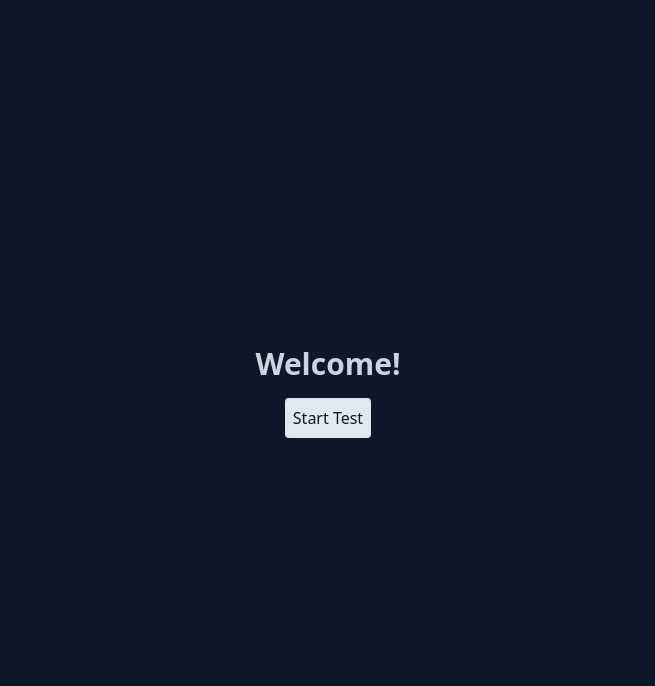
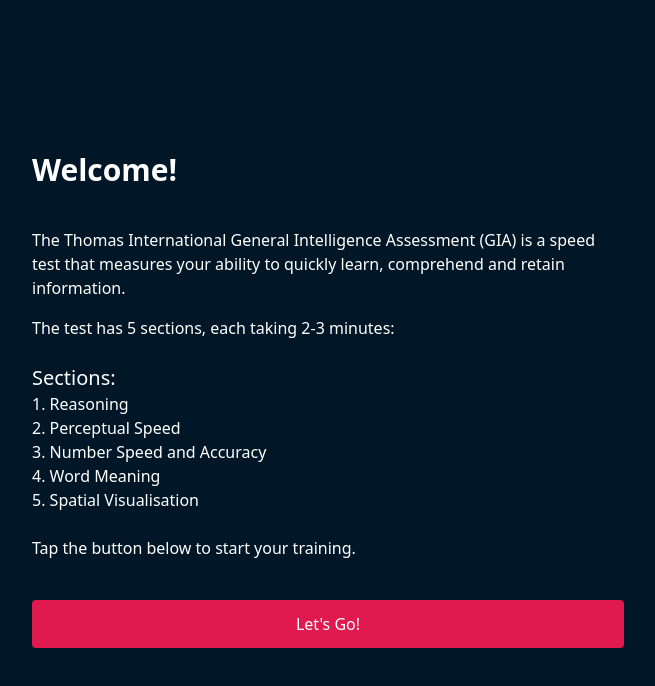
Before and after one commit to FabianTauriello/gia-trainer, a React (Vite) app: page / in a window 1280 px wide. Shown: the top 686 px of the page, without its empty margins (312-967 px from the left). Built offline with nearby package versions, Linux system fonts and the light colour scheme.

Commit message:
added section title to quiz

```diff
--- a/src/components/Button.tsx
+++ b/src/components/Button.tsx
@@ -1,6 +1,6 @@
 const Button: React.FC<{ text: string; handleClick: () => void }> = ({ text, handleClick }) => {
   return (
-    <button className="my-4 bg-slate-200 p-2 rounded text-slate-900" onClick={handleClick}>
+    <button className="bg-red p-3 rounded text-white hover:bg-opacity-80" onClick={handleClick}>
       {text}
     </button>
   );
--- a/src/index.css
+++ b/src/index.css
@@ -3,5 +3,18 @@
 @tailwind utilities;
 
 .page {
-  @apply h-screen bg-slate-900 text-slate-300;
+  @apply h-screen bg-space text-white;
 }
+
+.gutter-sm {
+  @apply my-2;
+}
+
+.gutter-lg {
+  @apply my-4;
+}
+
+p {
+  margin-top: 0.5em;
+  margin-bottom: 0.5em;
+}
--- a/src/main.tsx
+++ b/src/main.tsx
@@ -4,7 +4,7 @@ import "./index.css";
 
 import Home from "./pages/Home";
 import { createBrowserRouter, RouterProvider } from "react-router-dom";
-import QuizLanding from "./pages/QuizLanding";
+import QuizSectionContainer from "./pages/QuizSectionContainer";
 
 const router = createBrowserRouter([
   {
@@ -12,8 +12,8 @@ const router = createBrowserRouter([
     element: <Home />,
   },
   {
-    path: "/quiz-landing",
-    element: <QuizLanding />,
+    path: "/:section",
+    element: <QuizSectionContainer />,
   },
 ]);
 
--- a/src/pages/Home.tsx
+++ b/src/pages/Home.tsx
@@ -7,9 +7,27 @@ const Home = () => {
 
   return (
     <div className="page">
-      <div className="h-full flex flex-col justify-center items-center">
+      <div className="h-full flex flex-col justify-center p-6 md:w-2/4 m-auto">
         <h1 className="text-3xl font-bold">Welcome!</h1>
-        <Button text="Start Test" handleClick={() => navigate("/quiz-landing")} />
+        <div className="gutter-lg" />
+        <p>
+          The Thomas International General Intelligence Assessment (GIA) is a speed test that measures your ability to
+          quickly learn, comprehend and retain information.
+        </p>
+        <p>The test has 5 sections, each taking 2-3 minutes:</p>
+        <div className="gutter-sm" />
+        <h2 className="text-xl">Sections:</h2>
+        <ol>
+          <li>1. Reasoning</li>
+          <li>2. Perceptual Speed</li>
+          <li>3. Number Speed and Accuracy</li>
+          <li>4. Word Meaning</li>
+          <li>5. Spatial Visualisation</li>
+        </ol>
+        <div className="gutter-sm" />
+        <p>Tap the button below to start your training.</p>
+        <div className="gutter-lg" />
+        <Button text="Let's Go!" handleClick={() => navigate("/reasoning")} />
       </div>
     </div>
   );
--- a/src/pages/QuizLanding.tsx
+++ /dev/null
@@ -1,5 +0,0 @@
-const QuizLanding = () => {
-  return <div className="page">landing</div>;
-};
-
-export default QuizLanding;
--- /dev/null
+++ b/src/pages/QuizSectionContainer.tsx
@@ -0,0 +1,15 @@
+import { useState } from "react";
+import { useNavigate } from "react-router-dom";
+import Button from "../components/Button";
+import QuizSectionTitle from "./QuizSectionTitle";
+
+const QuizSection = () => {
+  const navigate = useNavigate();
+  const [firstPage, setFirstPage] = useState(true);
+
+  if (firstPage) return <QuizSectionTitle handleBeginSection={() => setFirstPage(false)} />;
+
+  return <div className="page">actual test</div>;
+};
+
+export default QuizSection;
--- /dev/null
+++ b/src/pages/QuizSectionTitle.tsx
@@ -0,0 +1,12 @@
+import Button from "../components/Button";
+
+const QuizSectionTitle: React.FC<{ handleBeginSection: () => void }> = ({ handleBeginSection }) => {
+  return (
+    <div className="page">
+      <h1>Section</h1>
+      <Button text="Begin Section" handleClick={handleBeginSection} />
+    </div>
+  );
+};
+
+export default QuizSectionTitle;
--- a/tailwind.config.cjs
+++ b/tailwind.config.cjs
@@ -3,6 +3,15 @@
 module.exports = {
   content: ["./index.html", "./src/**/*.{js,ts,jsx,tsx}"],
   theme: {
+    colors: {
+      current: "currentColor",
+      space: "#011627",
+      red: "#E01A4F",
+      opal: "#F15946",
+      yellow: "#F9C22E",
+      blue: "#53B3CB",
+      white: "#FFFFFF",
+    },
     extend: {},
   },
   plugins: [],
```
Also changed, not shown: 1 other file (tests, documents, lock files or other folders).
